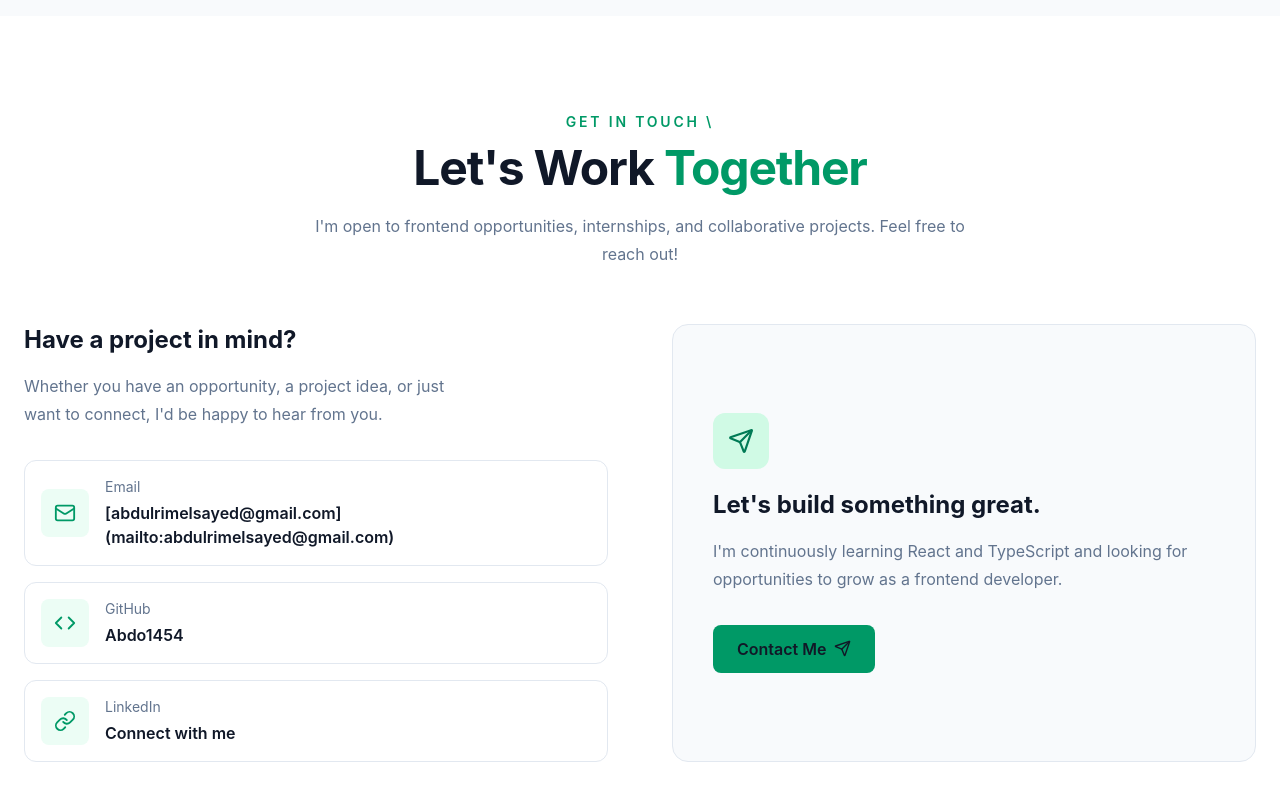
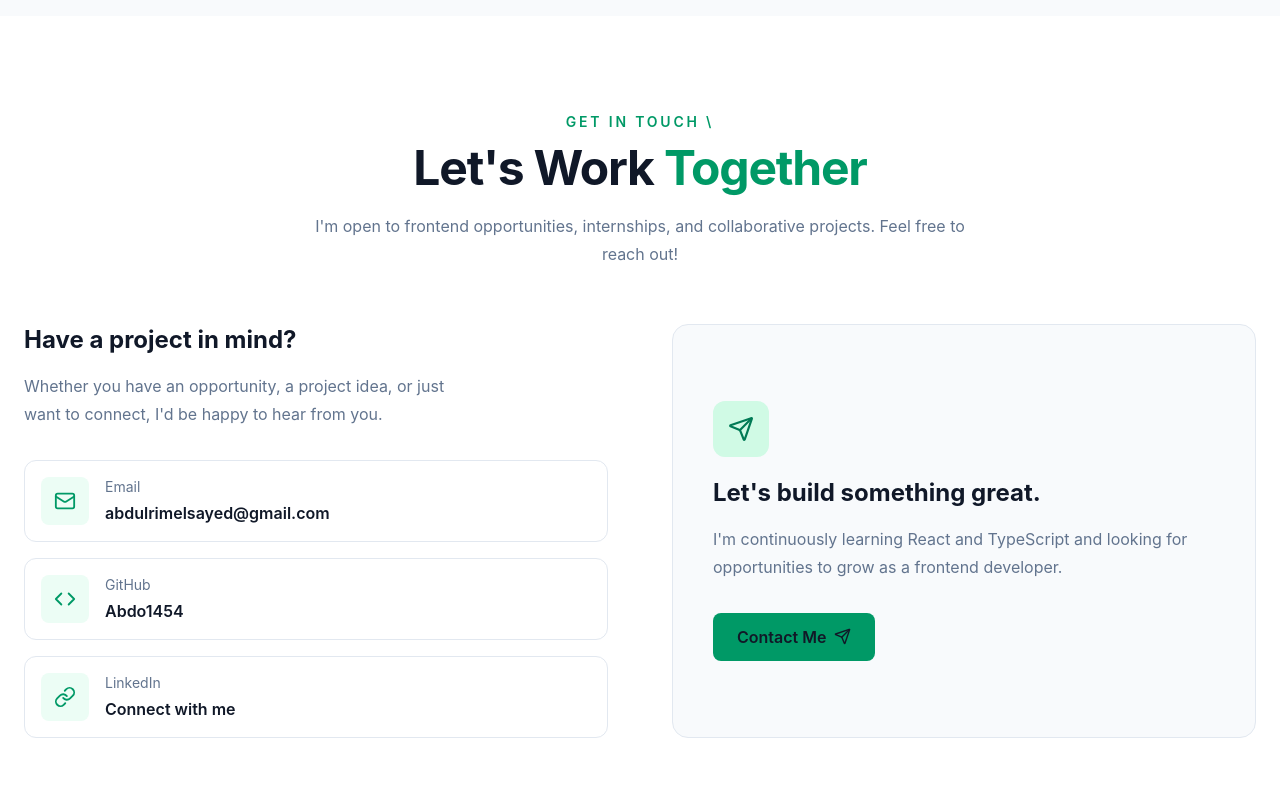
Before and after one commit to Abdo1454/portfolio-website-v2, a React (Vite) app: page / in a window 1280 px wide. Shown: the part 5139-5939 px from the top of the page. Built offline with nearby package versions, Linux system fonts and the light colour scheme.

Commit message:
fix contact

```diff
--- a/index.html
+++ b/index.html
@@ -4,6 +4,7 @@
     <meta charset="UTF-8" />
     <link rel="icon" type="image/svg+xml" href="/favicon.svg" />
     <meta name="viewport" content="width=device-width, initial-scale=1.0" />
+    <link rel="shortcut icon" href="./public/img/icon-brand.png" type="image/x-icon">
     <title>portfolio-website</title>
   </head>
   <body>
--- a/src/features/contact/components/Contact.tsx
+++ b/src/features/contact/components/Contact.tsx
@@ -3,7 +3,7 @@ import { Code, Link, Mail, Send } from "lucide-react";
 const contactMethods = [
 {
 title: "Email",
-value: "[abdulrimelsayed@gmail.com](mailto\:abdulrimelsayed@gmail.com)",
+value: "abdulrimelsayed@gmail.com",
 href: "[abdulrimelsayed@gmail.com](mailto\:abdulrimelsayed@gmail.com)",
 icon: Mail,
 },
```
